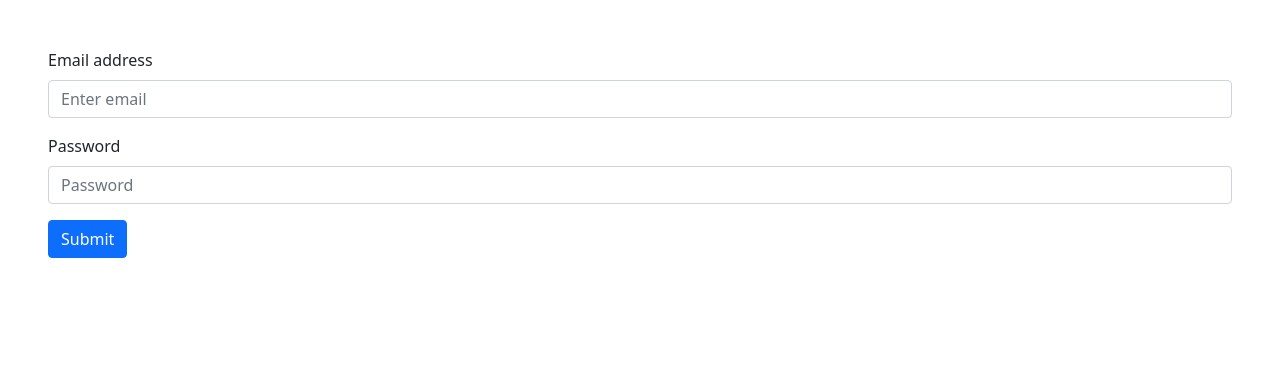
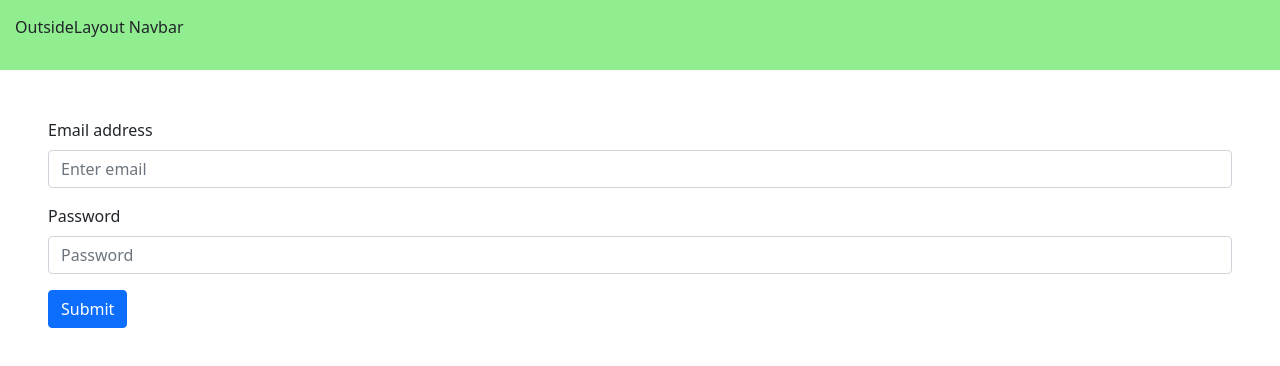
Before and after one commit to zdahmed93/mercado-frontend-22-06, a React (Create React App) app: page /login in a window 1280 px wide. Shown: the top 366 px of the page. Built offline with nearby package versions, Linux system fonts and the light colour scheme.

Commit message:
Add InsideLayout and OutsideLayout and implement them in PrivateRoute and PublicRoute components

```diff
--- /dev/null
+++ b/src/layouts/InsideLayout.js
@@ -0,0 +1,16 @@
+import React from 'react'
+
+function InsideLayout(props) {
+    return (
+        <div style={{ display: 'flex' }}>
+            <div style={{ backgroundColor: 'lightblue', padding: 20, height: '100vh' }}>
+                <p>InsideLayout Sidebar</p>
+            </div>
+            <div>
+                {props.children}
+            </div>
+        </div>
+    )
+}
+
+export default InsideLayout
--- /dev/null
+++ b/src/layouts/OutsideLayout.js
@@ -0,0 +1,16 @@
+import React from 'react'
+
+function OutsideLayout(props) {
+    return (
+        <div>
+            <div style={{ backgroundColor: 'lightgreen', padding: 15 }}>
+                <p>OutsideLayout Navbar</p>
+            </div>
+            <div>
+                {props.children}
+            </div>
+        </div>
+    )
+}
+
+export default OutsideLayout
--- a/src/routes/PrivateRoute.js
+++ b/src/routes/PrivateRoute.js
@@ -1,5 +1,7 @@
 import { Route, Redirect } from 'react-router-dom';
 import { useSelector } from 'react-redux';
+
+import InsideLayout from '../layouts/InsideLayout';
 
 function PrivateRoute({ component: Component, ...rest }) {
     const { isAuth } = useSelector(state => state.user);
@@ -8,7 +10,7 @@ function PrivateRoute({ component: Component, ...rest }) {
             {...rest}
             render={(props) => (
                 isAuth
-                    ? <Component {...props} />
+                    ? <InsideLayout><Component {...props} /></InsideLayout>
                     : <Redirect to='/login' />
             )}
         />
--- a/src/routes/PublicRoute.js
+++ b/src/routes/PublicRoute.js
@@ -1,5 +1,7 @@
 import { Route, Redirect } from 'react-router-dom';
 import { useSelector } from 'react-redux';
+
+import OutsideLayout from '../layouts/OutsideLayout';
 
 function PublicRoute({ component: Component, ...rest }) {
     const { isAuth } = useSelector(state => state.user);
@@ -9,7 +11,7 @@ function PublicRoute({ component: Component, ...rest }) {
             component={(props) => (
                 isAuth
                     ? <Redirect to='/items' />
-                    : <Component {...props} />
+                    : <OutsideLayout><Component {...props} /></OutsideLayout>
             )}
         />
     )
```
